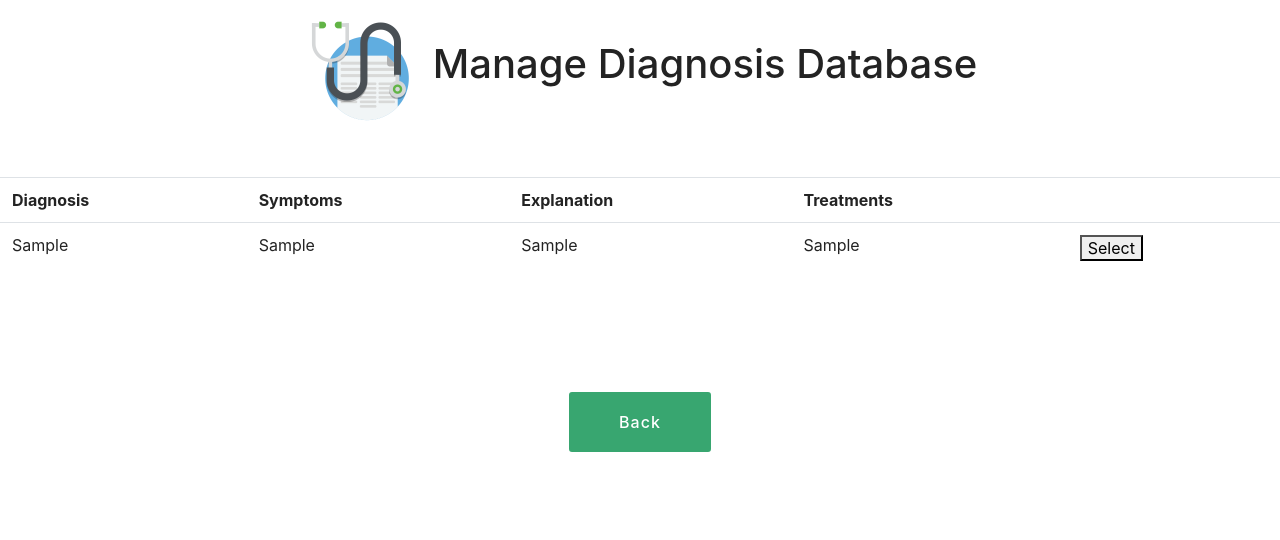
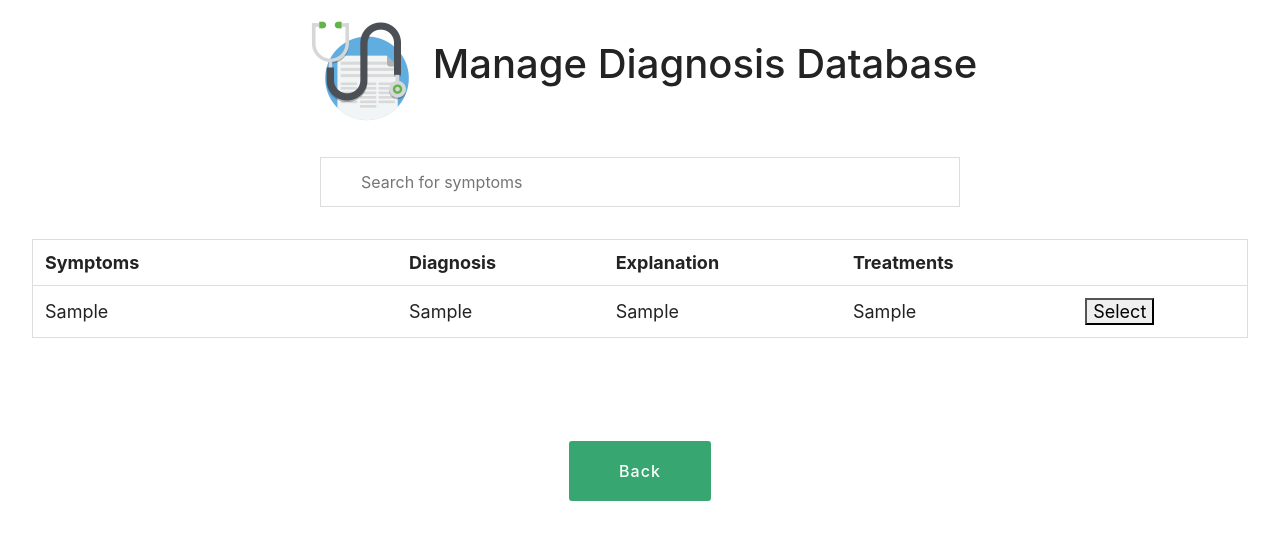
Before and after one commit to izzrodzian/OnlineFertilityConsultation, a PHP site: page /diagnosisDB.php in a window 1280 px wide. Shown: the part 93-633 px from the top of the page. Run offline with PHP 8.4, Linux system fonts and the light colour scheme; tables that the repository leaves empty or names only in its code hold one stand-in row (values such as "Sample post"); data that the repository does not hold is empty; some web fonts are replaced.

Commit message:
update diagnosisDB page

```diff
--- a/diagnosisDB.php
+++ b/diagnosisDB.php
@@ -20,6 +20,44 @@ if ($result->num_rows > 0) {
 
   ?>
 
+  <style>
+* {
+  box-sizing: border-box;
+}
+
+#myInput {
+  background-image: url('/images/search.png');
+  background-position: 10px 10px;
+  background-repeat: no-repeat;
+  width: 50%;
+  font-size: 16px;
+  padding: 12px 20px 12px 40px;
+  border: 1px solid #ddd;
+  margin-bottom: 12px;
+}
+
+#myTable {
+  border-collapse: collapse;
+  width: 100%;
+  border: 1px solid #ddd;
+  font-size: 18px;
+}
+
+#myTable th, #myTable td {
+  text-align: left;
+  padding: 12px;
+}
+
+#myTable tr {
+  border-bottom: 1px solid #ddd;
+}
+
+#myTable tr.header, #myTable tr:hover {
+  background-color: #f1f1f1;
+}
+</style>
+
+
   <br>
   <br>
   <br>
@@ -33,11 +71,12 @@ if ($result->num_rows > 0) {
 </table>
 </center>
 <br>
-  <table class="table" width="80%" style="margin-top: 20px" align="center">
+<center><input type="text" id="myInput" onkeyup="myFunction()" placeholder="Search for symptoms" title="Type any keyword"></center>
+<table id="myTable" style="margin-top: 20px; width: 95%" align="center">
     <tr>
 
+      <th style="width: 30%;">Symptoms</th>
       <th>Diagnosis</th>
-      <th>Symptoms</th>
       <th>Explanation</th>
       <th>Treatments</th>
       <th>&nbsp;</th>
@@ -45,14 +84,35 @@ if ($result->num_rows > 0) {
     <?php while($row = mysqli_fetch_assoc($result)){ ?>
     <tr>
 
+      <td><?php echo $row['symptoms']; ?></td>
       <td><?php echo $row['diagnosis']; ?></td>
-      <td><?php echo $row['symptoms']; ?></td>
       <td><?php echo $row['explanation']; ?></td>
       <td><?php echo $row['treatments']; ?></td>
       <td><a href="manageconsultation_edit.php?consultationID=<?php echo $row['consultationID']; ?>"><input type="submit" value="Select"></a></td>
     </tr>
     <?php } ?>
   </table>
+
+  <script>
+function myFunction() {
+  var input, filter, table, tr, td, i, txtValue;
+  input = document.getElementById("myInput");
+  filter = input.value.toUpperCase();
+  table = document.getElementById("myTable");
+  tr = table.getElementsByTagName("tr");
+  for (i = 0; i < tr.length; i++) {
+    td = tr[i].getElementsByTagName("td")[0];
+    if (td) {
+      txtValue = td.textContent || td.innerText;
+      if (txtValue.toUpperCase().indexOf(filter) > -1) {
+        tr[i].style.display = "";
+      } else {
+        tr[i].style.display = "none";
+      }
+    }
+  }
+}
+</script>
 
    <?php
 }
```
Also changed, not shown: faq.php (+4 -6 lines).
